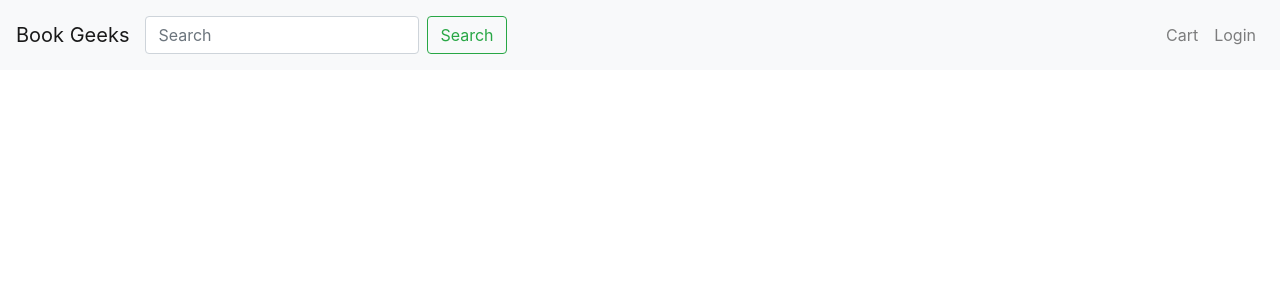
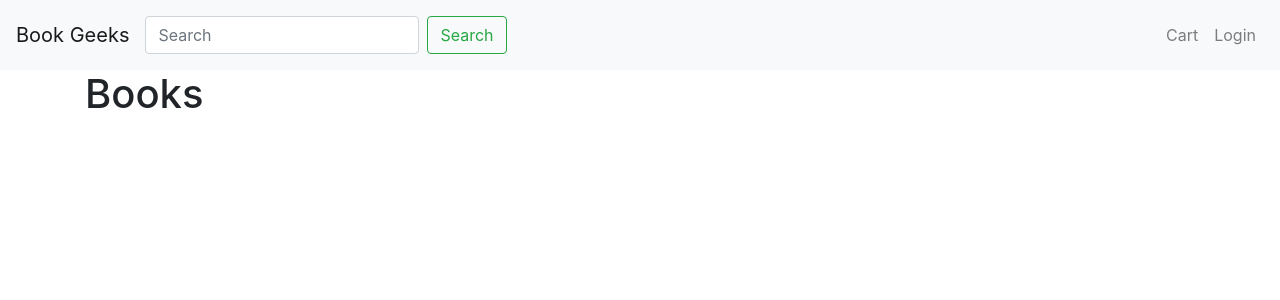
Before and after one commit to DaniAguilarGarcia/Group1, a React (Create React App) app in the folder src/client/: page /books in a window 1280 px wide. Shown: the top 300 px of the page. Built offline with nearby package versions, Linux system fonts and the light colour scheme; no server answers.

Commit message:
front end stuff

```diff
--- a/src/client/src/App.js
+++ b/src/client/src/App.js
@@ -6,6 +6,7 @@ import Home from './pages/Home';
 import Login from './pages/Login';
 import Register from './pages/Register';
 import Cart from './pages/Cart';
+import Books from './pages/Books';
 
 class App extends Component {
   constructor() {
@@ -57,6 +58,7 @@ class App extends Component {
                 render={(props) => <Register {...props} onLogin={this.handleLogin}/>}
             />
             <Route path='/cart' component={Cart} />
+            <Route path='/books' component={Books} />
           </Switch>
         </div>
       </div>
--- /dev/null
+++ b/src/client/src/pages/books.js
@@ -0,0 +1,14 @@
+import React, { Component } from 'react';
+
+class Books extends Component {
+  render() {
+    return (
+    <div className="row">
+      <div className="col">
+        <h1>Books</h1>
+      </div>
+    </div>
+    );
+  }
+}
+export default Books;
```
